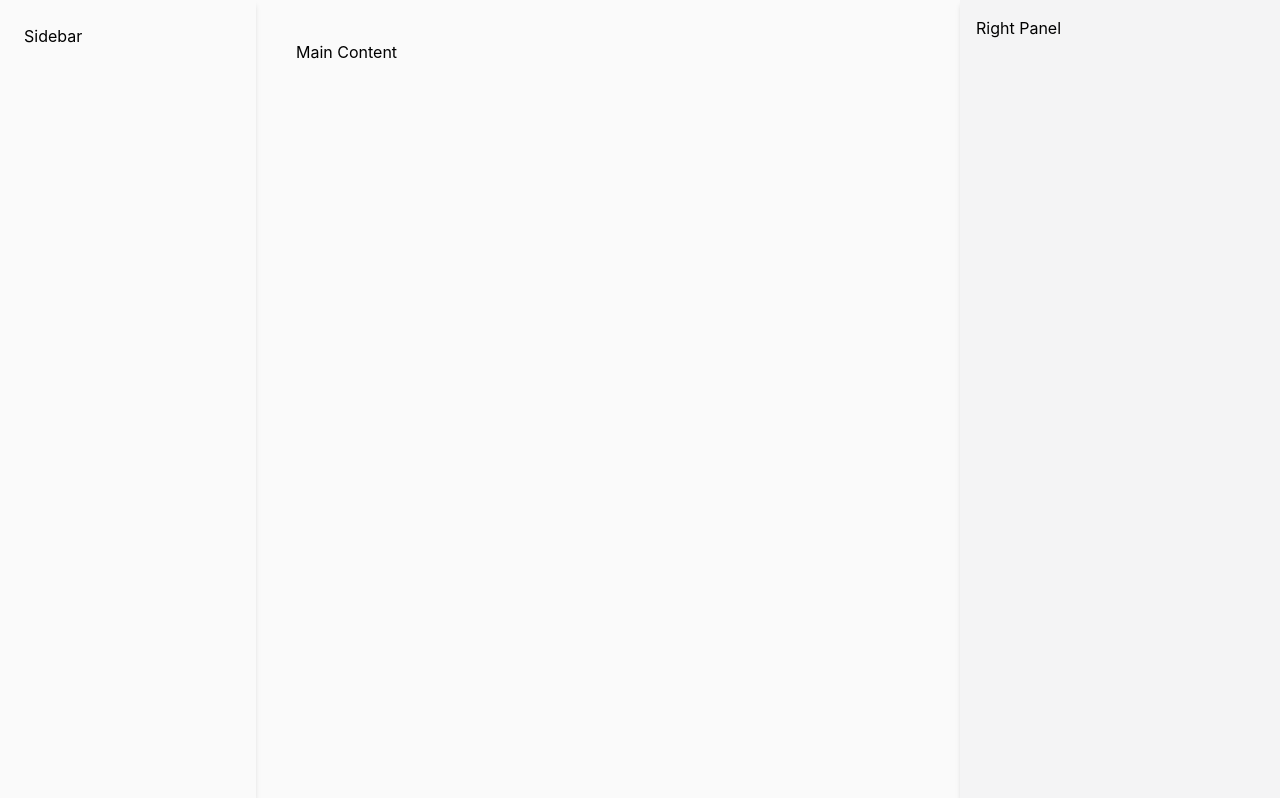
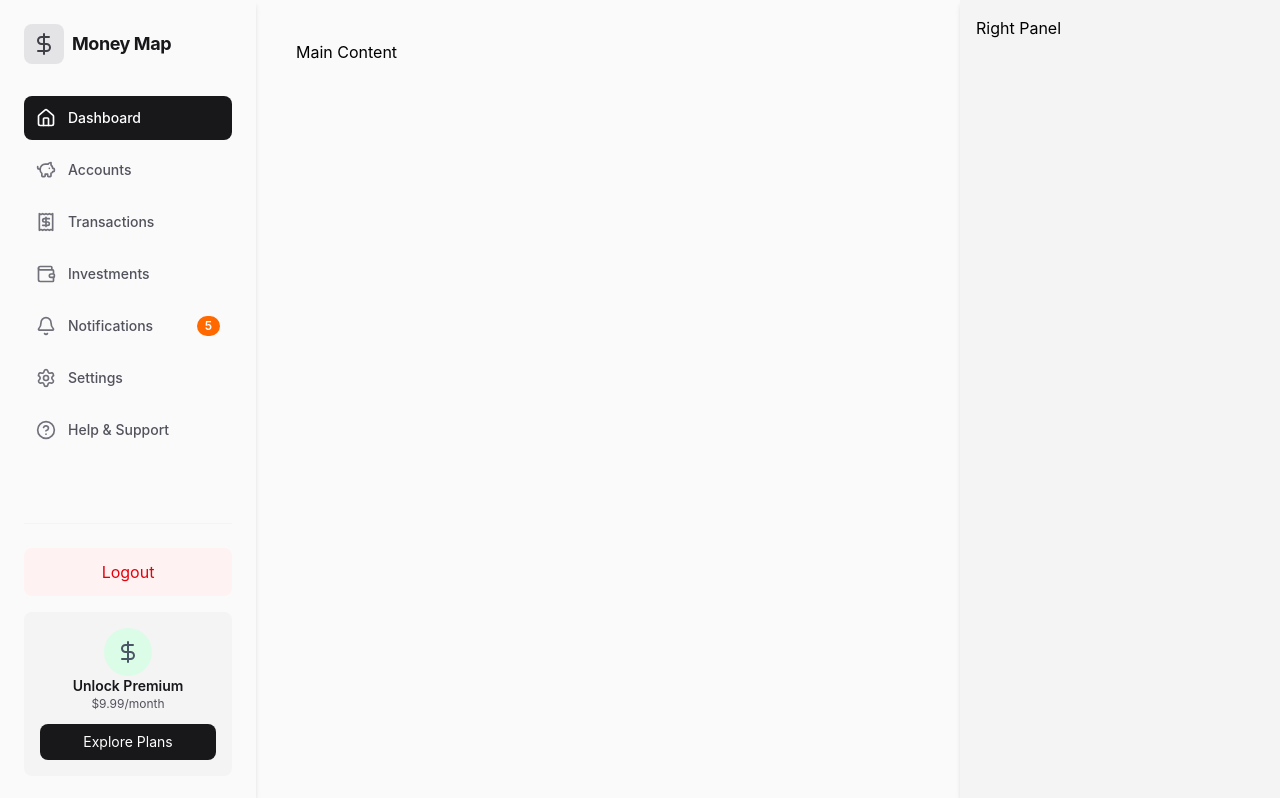
Before and after one commit to Shakithyanshaw/finance-dashboard-ui-assignment, a React (Vite) app: page / in a window 1280 px wide. Both pictures are taken after a click on the button "Sign in to Dashboard". Built offline with nearby package versions, Linux system fonts and the light colour scheme; a web font is replaced by a local one.

Commit message:
complete left sidebar section

```diff
--- a/src/App.jsx
+++ b/src/App.jsx
@@ -20,7 +20,7 @@ const App = () => {
 
   return (
     <div className="min-h-screen bg-zinc-50">
-      <DashboardLayout />
+      <DashboardLayout onLogout={handleLogout} />
     </div>
   );
 };
--- /dev/null
+++ b/src/components/AccountsExample.jsx
@@ -0,0 +1,11 @@
+import React from 'react';
+
+const AccountsExample = () => {
+  return (
+    <div>
+      <h1>Accounts</h1>
+    </div>
+  );
+};
+
+export default AccountsExample;
--- a/src/components/DashboardLayout.jsx
+++ b/src/components/DashboardLayout.jsx
@@ -2,6 +2,12 @@ import { useState } from 'react';
 import MainContent from './MainContent';
 import RightPanel from './RightPanel';
 import Sidebar from './Sidebar';
+import AccountsExample from './AccountsExample';
+import HelpSupportExample from './HelpSupportExample';
+import SettingsExample from './SettingsExample';
+import TransactionsExamples from './TransactionsExamples';
+import InvestmentsExamples from './InvestmentsExamples';
+import NotificationsExaples from './NotificationsExaples';
 
 const DashboardLayout = ({ onLogout }) => {
   const [activeTab, setActiveTab] = useState('Dashboard');
@@ -10,11 +16,21 @@ const DashboardLayout = ({ onLogout }) => {
     <div className="flex min-h-screen">
       {/* Left sidebar */}
       <div className="w-64 bg-zinc-50 p-6 shadow-md hidden lg:block">
-        <Sidebar />
+        <Sidebar
+          activeTab={activeTab}
+          setActiveTab={setActiveTab}
+          onLogout={onLogout}
+        />
       </div>
       {/* Main content (Dynamic Area)*/}
       <div className="flex-1 p-2 container md:p-6 lg:p-10 max-w-5xl md:mx-auto">
         {activeTab === 'Dashboard' && <MainContent />}
+        {activeTab === 'Accounts' && <AccountsExample />}
+        {activeTab === 'Transactions' && <TransactionsExamples />}
+        {activeTab === 'Investments' && <InvestmentsExamples />}
+        {activeTab === 'Notifications' && <NotificationsExaples />}
+        {activeTab === 'Settings' && <SettingsExample />}
+        {activeTab === 'Help & Support' && <HelpSupportExample />}
         {/* Future tabs can be added here with similar conditional rendering */}
       </div>
       {/* Right pannel */}
--- /dev/null
+++ b/src/components/HelpSupportExample.jsx
@@ -0,0 +1,11 @@
+import React from 'react';
+
+const HelpSupportExample = () => {
+  return (
+    <div>
+      <h1>Help & Support</h1>
+    </div>
+  );
+};
+
+export default HelpSupportExample;
--- /dev/null
+++ b/src/components/InvestmentsExamples.jsx
@@ -0,0 +1,11 @@
+import React from 'react';
+
+const InvestmentsExamples = () => {
+  return (
+    <div>
+      <h1>Investments</h1>
+    </div>
+  );
+};
+
+export default InvestmentsExamples;
--- /dev/null
+++ b/src/components/NotificationsExaples.jsx
@@ -0,0 +1,11 @@
+import React from 'react';
+
+const NotificationsExaples = () => {
+  return (
+    <div>
+      <h1>Notifications</h1>
+    </div>
+  );
+};
+
+export default NotificationsExaples;
--- /dev/null
+++ b/src/components/SettingsExample.jsx
@@ -0,0 +1,11 @@
+import React from 'react';
+
+const SettingsExample = () => {
+  return (
+    <div>
+      <h1>Settings</h1>
+    </div>
+  );
+};
+
+export default SettingsExample;
--- a/src/components/Sidebar.jsx
+++ b/src/components/Sidebar.jsx
@@ -1,7 +1,57 @@
-const Sidebar = () => {
+import { DollarSign } from 'lucide-react';
+import { tabs } from '../assets/data';
+import Navitem from './Navitem';
+
+const Sidebar = ({ activeTab, setActiveTab, onLogout }) => {
+  const handleClick = (tabName) => {
+    setActiveTab(tabName);
+  };
+
   return (
-    <div>
-      <h1>Sidebar</h1>
+    <div className="flex flex-col h-full">
+      {/* Logo Section */}
+      <div className="flex items-center space-x-2 mb-8">
+        <div className="bg-zinc-200 p-2 rounded-lg">
+          <DollarSign size={24} className="text-zinc-700" />
+        </div>
+        <span className="text-lg tracking-tight font-bold text-zinc-900">
+          Money Map{' '}
+        </span>
+      </div>
+
+      {/* Navigation Items */}
+      <nav className="flex-1 space-y-2">
+        {tabs.map((tab) => (
+          <Navitem
+            key={tab.key}
+            activeTab={activeTab}
+            onTabClick={handleClick}
+            {...tab}
+          />
+        ))}
+      </nav>
+
+      {/* Premium Upsell Card */}
+      <div className="mt-auto pt-6 border-t border-zinc-100">
+        {/* Logout Button */}
+        <button
+          onClick={onLogout}
+          className="w-full flex items-center justify-center space-x-2 p-3 rounded-lg text-red-600 bg-red-50 hover:bg-red-100 transition-colors cursor-pointer"
+        >
+          Logout
+        </button>
+        {/* Premium Upsell */}
+        <div className="mt-4 bg-zinc-100 p-4 rounded-lg text-center">
+          <div className="bg-green-100 p-3 rounded-full inline-flex">
+            <DollarSign size={24} className="text-gray-600" />
+          </div>
+          <p className="text-sm font-semibold text-zinc-900">Unlock Premium</p>
+          <p className="text-xs text-zinc-600 mb-3">$9.99/month</p>
+          <button className="w-full bg-zinc-900 text-white text-sm py-2 rounded-lg hover:bg-zinc-700 transition-colors duration-100 cursor-pointer">
+            Explore Plans
+          </button>
+        </div>
+      </div>
     </div>
   );
 };
--- /dev/null
+++ b/src/components/TransactionsExamples.jsx
@@ -0,0 +1,11 @@
+import React from 'react';
+
+const TransactionsExamples = () => {
+  return (
+    <div>
+      <h1>Transactions</h1>
+    </div>
+  );
+};
+
+export default TransactionsExamples;
```
